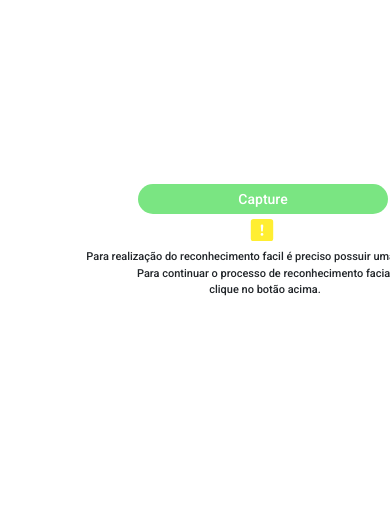
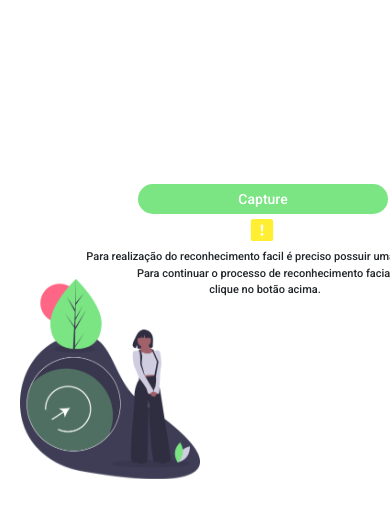
Before and after one commit to WalissonCF/Reconhecimento-Facial, a Flask app: page /login in a window 390 px wide; the page is wider, and only the part inside the window is pictured. Shown: the part 136-654 px from the top of that part. Run offline with Flask 2, Linux system fonts and the light colour scheme; some libraries are stand-ins or nearby versions.

Commit message:
Configurado a responsividade para tela de login e adicionada mini imagem para o mesmo

```diff
--- a/app/static/css/login.css
+++ b/app/static/css/login.css
@@ -42,3 +42,13 @@
     margin-top: -120px;
     z-index: 999;
 }
+
+.image-background {
+    /* background-color: red; */
+    margin-top: 400px;
+    position: fixed;
+    height: 200px;
+    left: 20px;
+    /* bottom: 0; */
+    z-index: -1;
+}
--- a/app/static/css/responsive.css
+++ b/app/static/css/responsive.css
@@ -86,8 +86,8 @@
         margin-left: -670px;
     }
 
-    #user, #password {
-        margin-left: -320px;
+    #content-login{
+        margin-left: 205px !important;
     }
 }
 
@@ -117,7 +117,7 @@
         margin-left: -830px;
     }
 
-    #user, #password {
-        margin-left: -360px;
+    #content-login{
+        margin-left: 125px !important;
     }
 }
--- a/app/templates/login.html
+++ b/app/templates/login.html
@@ -14,6 +14,7 @@
 {% endblock head%}
 
 {% block content %}
+<img class="image-background" src="{{ url_for('static', filename="images/enter.png") }}">
 <div id="content-menu">
     <div class="menu-cells">
         <a id="home" href="index">Home</a>
@@ -46,8 +47,6 @@
     <input id="password" type="password" placeholder="Senha" required>
     <input id="submit" type="submit" value="Entrar">
 </form>
-<!-- <img id="sign-in" src="{{ url_for('static', filename="images/sign-in.svg") }}" > -->
-
 <script>
     // Script Jquery
     setTimeout(function () {
```
Also changed, not shown: app/static/images/enter.png (added), app/static/images/logo.svg (deleted), app/static/images/sign-in.png (deleted), app/static/images/wave.png (deleted), app/templates/register.html (added).
